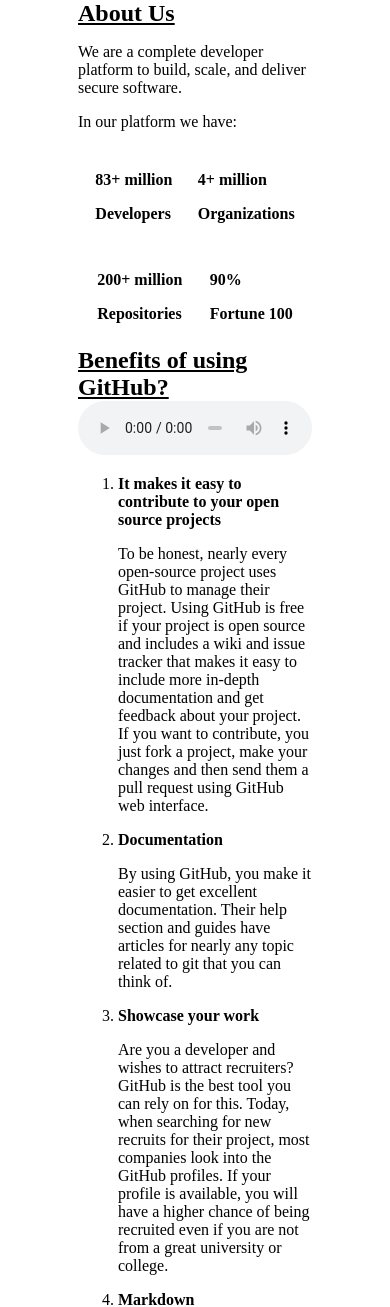
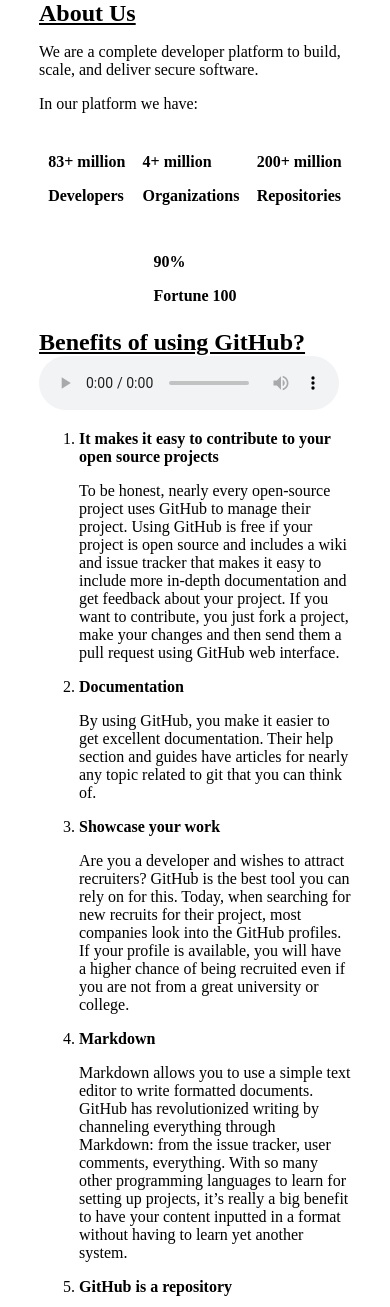
Before and after one commit to jaisayush/Github_Demo, a PHP site: page /about.html in a window 390 px wide. Shown: the part 60-1367 px from the top of the page. Run offline with PHP 8.4, Linux system fonts and the light colour scheme.

Commit message:
Minor changes

```diff
--- a/css/about.css
+++ b/css/about.css
@@ -44,3 +44,8 @@
   margin: auto;
   object-fit: contain;
 }
+@media only screen and (max-width: 767px) {
+  .article-area {
+    width: 80%;
+  }
+}
```
